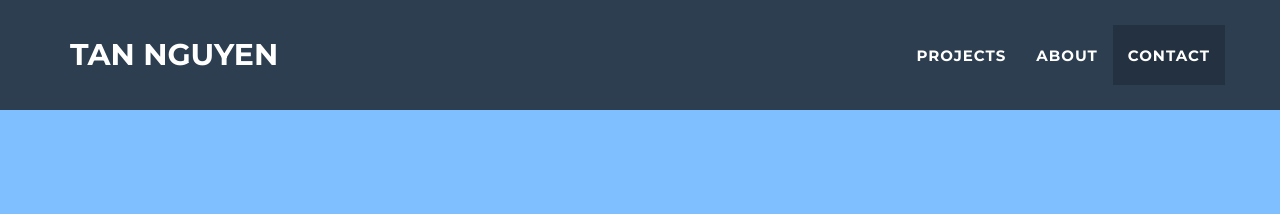
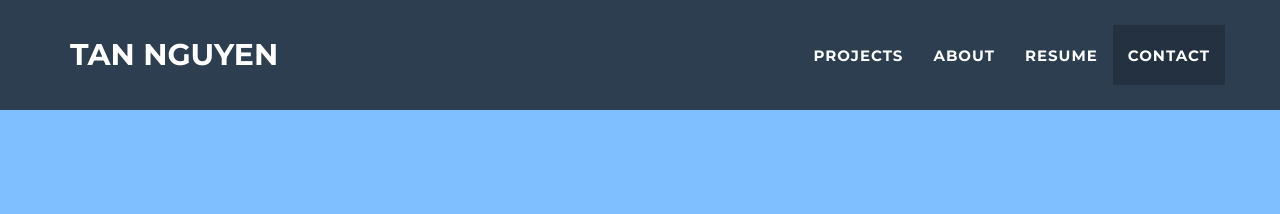
Before and after one commit to tannguyencanh/tannguyencanh.github.io, a Jekyll site: the page built from index.html, in a window 1280 px wide. Shown: the top 214 px of the page. Built offline with Jekyll 4.4.1, drawn with Linux system fonts in a browser that asks for light colours.

Commit message:
Update nav.html

```diff
--- a/_includes/nav.html
+++ b/_includes/nav.html
@@ -25,6 +25,9 @@
                         <a href="#about">About</a>
                     </li>
                     <li class="page-scroll">
+                        <a href="#resume">Resume</a>
+                    </li>
+                    <li class="page-scroll">
                         <a href="#contact">Contact</a>
                     </li>
                 </ul>
```
